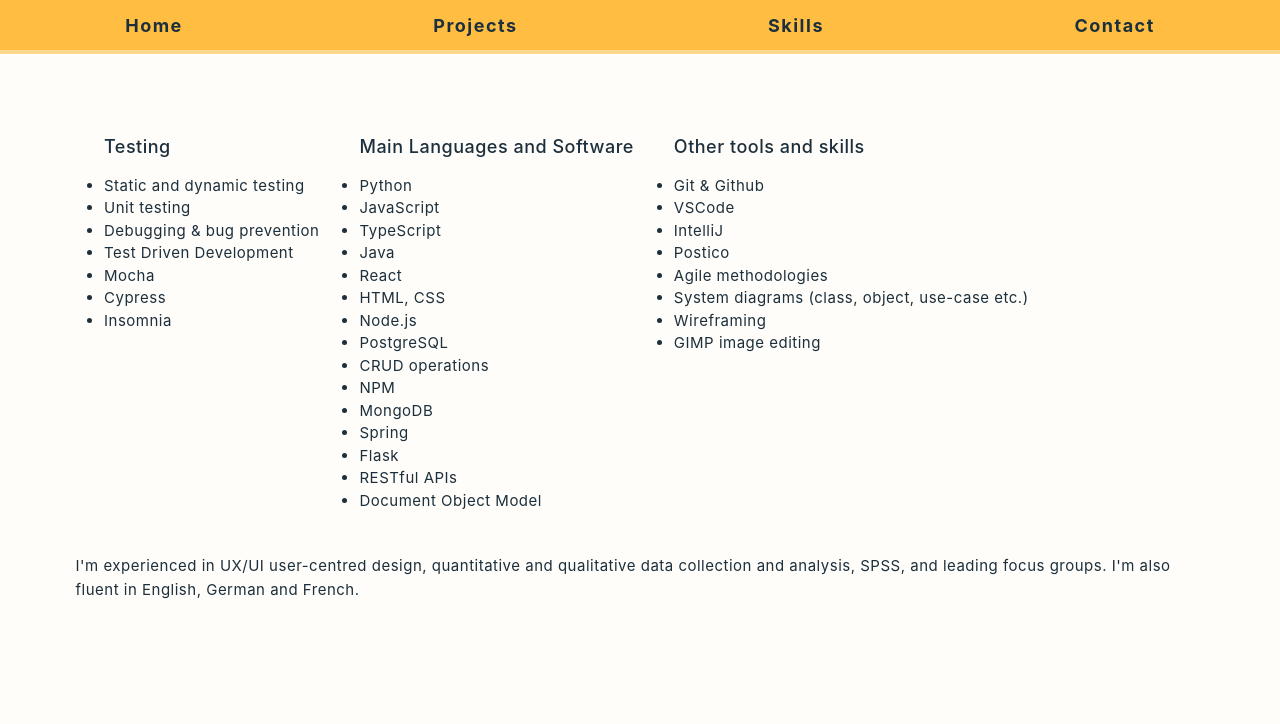
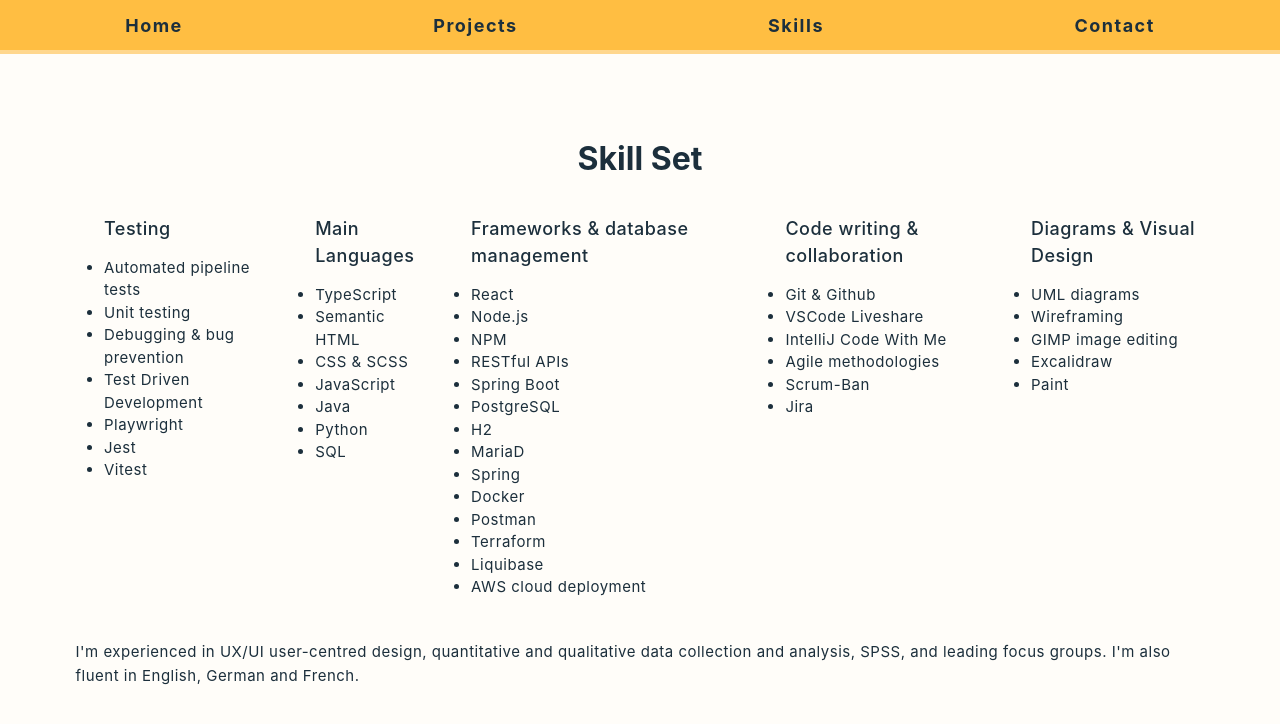
Before and after one commit to D-oro/portfolio_old2, a React (Create React App) app: page /skills in a window 1280 px wide. Shown: the top 724 px of the page. Built offline with nearby package versions, Linux system fonts and the light colour scheme.

Commit message:
updated skills

```diff
--- a/src/pages/Skills.js
+++ b/src/pages/Skills.js
@@ -4,51 +4,70 @@ import { Textsnippet } from "../components/Textsnippet";
 export const Skills=()=>{
     return(
         <main>
+            <h1>Skill Set</h1>
             <div className="skillsbox">
                 <div>
                     <ul>
                         <h2>Testing</h2>
-                        <li>Static and dynamic testing</li>
+                            <li>Automated pipeline tests</li>
                             <li>Unit testing</li>
                             <li>Debugging & bug prevention</li>
                             <li>Test Driven Development</li>
-                        <li>Mocha</li>
-                        <li>Cypress</li>
-                        <li>Insomnia</li>
+                            <li>Playwright</li>
+                            <li>Jest</li>
+                            <li>Vitest</li>
                         </ul>
                     </div>
                     <div>
                     <ul>
-                    <h2>Main Languages and Software</h2>
+                        <h2>Main Languages</h2>
+                            <li>TypeScript</li>
+                            <li>Semantic HTML</li>
+                            <li>CSS & SCSS</li>
+                            <li>JavaScript</li>
+                            <li>Java</li>
                             <li>Python</li>
-                        <li>JavaScript</li>
-                        <li>TypeScript</li>
-                        <li>Java</li>
-                        <li>React</li>
-                        <li>HTML, CSS</li>
-                        <li>Node.js</li>
-                        <li>PostgreSQL</li>
-                        <li>CRUD operations</li>
-                        <li>NPM</li>
-                        <li>MongoDB</li>
-                        <li>Spring</li>
-                        <li>Flask</li>
-                        <li>RESTful APIs</li>
-                        <li>Document Object Model</li>
+                            <li>SQL</li>
                         </ul>
                     </div>
-
                     <div>
                     <ul>
-                    <h2>Other tools and skills</h2>
+                        <h2>Frameworks & database management</h2>
+                            <li>React</li>
+                            <li>Node.js</li>
+                            <li>NPM</li>
+                            <li>RESTful APIs</li>
+                            <li>Spring Boot</li>
+                            <li>PostgreSQL</li>
+                            <li>H2</li>
+                            <li>MariaD</li>
+                            <li>Spring</li>
+                            <li>Docker</li>
+                            <li>Postman</li>
+                            <li>Terraform</li>
+                            <li>Liquibase</li>
+                            <li>AWS cloud deployment</li>
+                    </ul>
+                    </div>
+                    <div>
+                        <ul>
+                            <h2>Code writing & collaboration</h2>
                                 <li>Git & Github</li>
-                        <li>VSCode</li>
-                        <li>IntelliJ</li>
-                        <li>Postico</li>
+                                <li>VSCode Liveshare</li>
+                                <li>IntelliJ Code With Me</li>
                                 <li>Agile methodologies</li>
-                        <li>System diagrams (class, object, use-case etc.)</li>
+                                <li>Scrum-Ban</li>
+                                <li>Jira</li>
+                        </ul>
+                    </div>
+                    <div>
+                        <ul>
+                            <h2>Diagrams & Visual Design</h2>
+                                <li>UML diagrams</li>
                                 <li>Wireframing</li>
                                 <li>GIMP image editing</li>
+                                <li>Excalidraw</li>
+                                <li>Paint</li>
                         </ul>
                     </div>
             </div>
```
Lines whose indentation alone changed are shown as unchanged.
